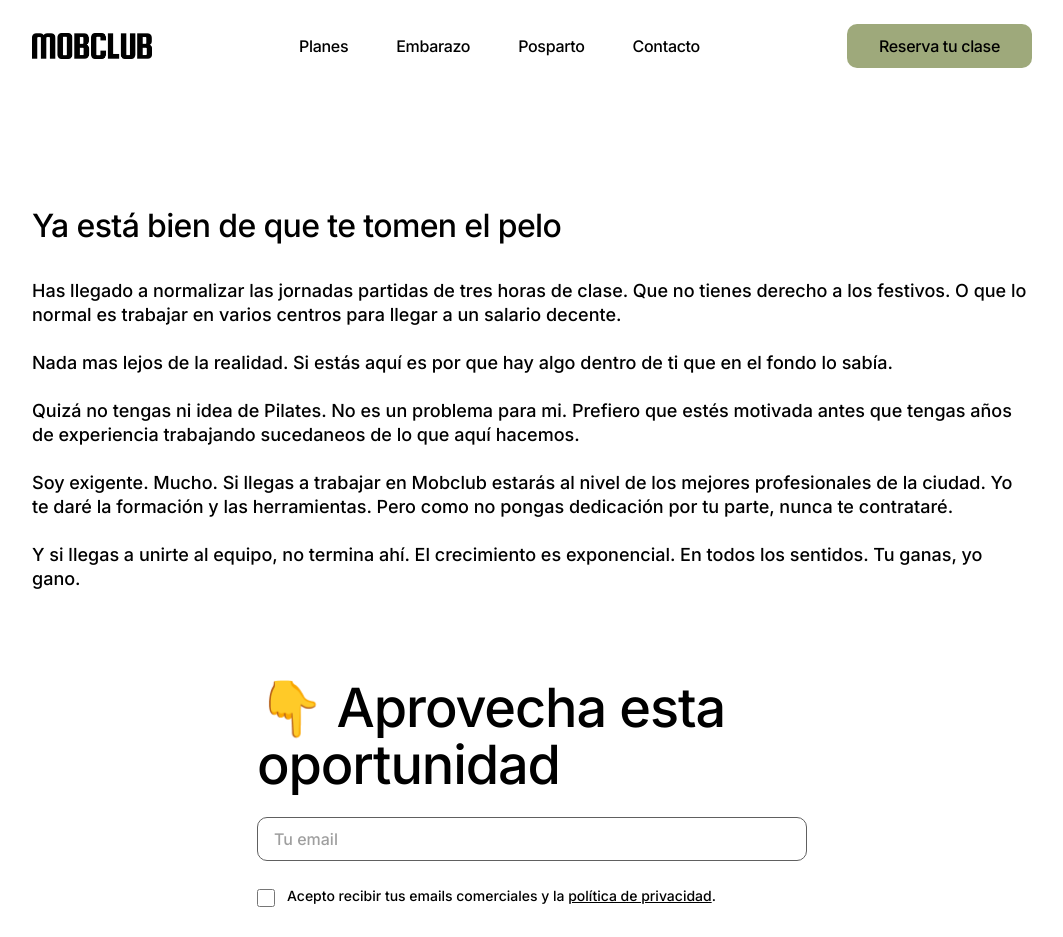
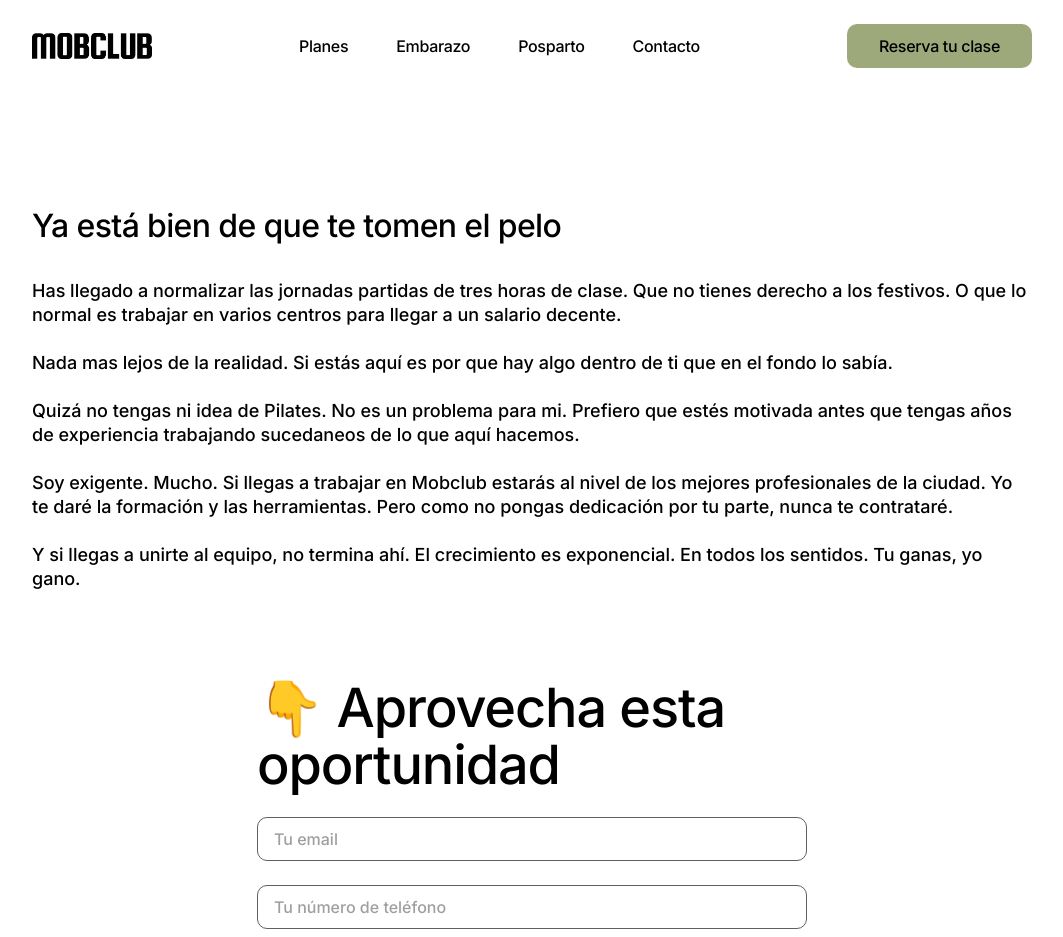
Before and after one commit to dpaez-GrAg/web-mobclub, a React (Vite) app: page /empleo in a window 1280 px wide. Shown: the top 937 px of the page, without its empty margins (108-1171 px from the left). Built offline with nearby package versions, Linux system fonts and the light colour scheme.

Commit message:
add pagina empleo v2

```diff
--- /dev/null
+++ b/src/components/EmailPhoneCapture.css
@@ -0,0 +1,42 @@
+.email-phone-capture {
+  display: flex;
+  flex-direction: column;
+  gap: 1.5rem;
+  width: 100%;
+}
+
+.email-input,
+.phone-input {
+  width: 100%;
+  height: 44px;
+  padding: 0 1rem;
+  border: 1px solid var(--color-gray-dark);
+  border-radius: 10px;
+  font-family: var(--font-inter);
+  font-size: 16px;
+  font-weight: 500;
+  color: var(--color-black);
+  background-color: var(--color-white);
+  transition: border-color 0.2s ease;
+}
+
+.email-input:focus,
+.phone-input:focus {
+  outline: none;
+  border-color: var(--color-mob-green);
+}
+
+.email-input::placeholder,
+.phone-input::placeholder {
+  color: var(--color-gray-dark);
+  opacity: 0.6;
+}
+
+.email-phone-capture .btn-cta {
+  margin-top: 0.5rem;
+}
+
+.email-phone-capture .btn-cta:disabled {
+  opacity: 0.5;
+  cursor: not-allowed;
+}
--- /dev/null
+++ b/src/components/EmailPhoneCapture.jsx
@@ -0,0 +1,98 @@
+import React, { useState } from "react";
+import { useNavigate } from "react-router-dom";
+import "./EmailPhoneCapture.css";
+
+const EmailPhoneCapture = ({ buttonText = "Enviar", tag = "" }) => {
+  const [email, setEmail] = useState("");
+  const [phone, setPhone] = useState("");
+  const navigate = useNavigate();
+
+  const validatePhone = (phone) => {
+    const cleanPhone = phone.replace(/\s/g, "");
+    return /^[6-9]\d{8}$/.test(cleanPhone);
+  };
+
+  const handlePhoneChange = (e) => {
+    const value = e.target.value;
+    const cleanValue = value.replace(/\s/g, "").slice(0, 9);
+
+    let formattedValue = cleanValue;
+    if (cleanValue.length > 3) {
+      formattedValue = cleanValue.slice(0, 3) + " " + cleanValue.slice(3);
+    }
+    if (cleanValue.length > 6) {
+      formattedValue = cleanValue.slice(0, 3) + " " + cleanValue.slice(3, 6) + " " + cleanValue.slice(6);
+    }
+
+    setPhone(formattedValue);
+  };
+
+  const handleSubmit = async (e) => {
+    e.preventDefault();
+
+    if (!email || !phone) {
+      alert("Por favor, completa todos los campos.");
+      return;
+    }
+
+    if (!validatePhone(phone)) {
+      alert("Por favor, introduce un número de teléfono válido.");
+      return;
+    }
+
+    try {
+      const payload = {
+        email,
+        phone: phone.replace(/\s/g, ""),
+        tag,
+      };
+
+      const response = await fetch("https://n8n.gridded.agency/webhook/mobclubEmailPhoneCapture", {
+        method: "POST",
+        headers: {
+          "Content-Type": "application/json",
+        },
+        body: JSON.stringify(payload),
+      });
+
+      if (response.ok) {
+        console.log("Email y teléfono enviados correctamente");
+        navigate("/confirmacion");
+      } else {
+        console.error("Error al enviar los datos");
+        alert("Hubo un error. Por favor, inténtalo de nuevo.");
+      }
+    } catch (error) {
+      console.error("Error:", error);
+      alert("Hubo un error. Por favor, inténtalo de nuevo.");
+    }
+  };
+
+  return (
+    <form className="email-phone-capture" onSubmit={handleSubmit}>
+      <input
+        type="email"
+        className="email-input"
+        placeholder="Tu email"
+        value={email}
+        onChange={(e) => setEmail(e.target.value)}
+        required
+      />
+
+      <input
+        type="tel"
+        className="phone-input"
+        placeholder="Tu número de teléfono"
+        value={phone}
+        onChange={handlePhoneChange}
+        required
+      />
+
+      <button type="submit" className="btn-cta">
+        {buttonText}
+      </button>
+    </form>
+  );
+};
+
+export default EmailPhoneCapture;
--- a/src/pages/Empleo.jsx
+++ b/src/pages/Empleo.jsx
@@ -1,4 +1,5 @@
 import EmailCapture from "../components/EmailCapture";
+import EmailPhoneCapture from "../components/EmailPhoneCapture";
 import "./Empleo.css";
 
 const Empleo = () => {
@@ -32,7 +33,7 @@ const Empleo = () => {
         </div>
         <div className="email-capture-container">
           <h2>👇 Aprovecha esta oportunidad</h2>
-          <EmailCapture buttonText="Apúntate aquí" tag="empleo" />
+          <EmailPhoneCapture buttonText="Apúntate aquí" tag="empleo" />
         </div>
       </div>
     </div>
```
